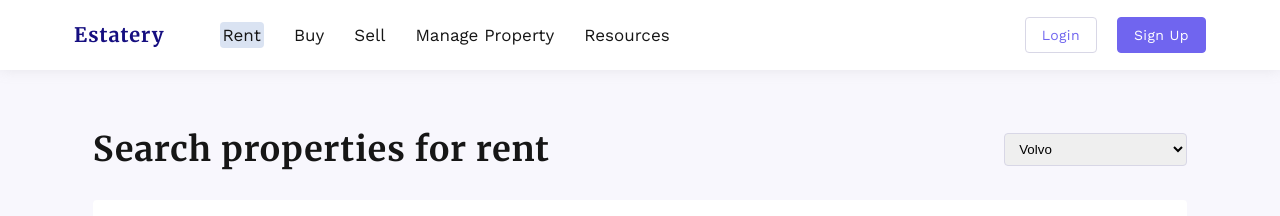
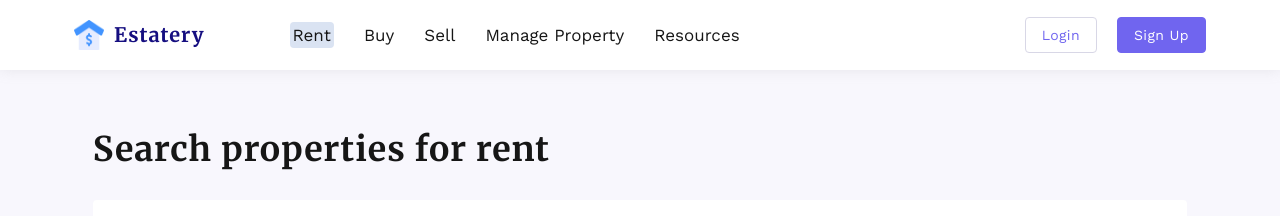
Before and after one commit to NidhiSharma63/Real-Estate-website, a React (Create React App) app: page / in a window 1280 px wide. Shown: the top 216 px of the page. Built offline with nearby package versions, Linux system fonts and the light colour scheme.

Commit message:
favicon and logo added

```diff
--- a/public/index.html
+++ b/public/index.html
@@ -24,7 +24,7 @@
       work correctly both with client-side routing and a non-root public URL.
       Learn how to configure a non-root public URL by running `npm run build`.
     -->
-    <title>React App</title>
+    <title>Estatery || Search Real-State  </title>
   </head>
   <body>
     <noscript>You need to enable JavaScript to run this app.</noscript>
--- a/src/components/Header.jsx
+++ b/src/components/Header.jsx
@@ -2,6 +2,8 @@ import React, { useEffect, useState } from 'react';
 import ListIcon from '@mui/icons-material/List';
 import CloseIcon from '@mui/icons-material/Close';
 import NavButton from './NavButton';
+
+import logo from '../Images/logo.png';
 import {
   Box,
   Typography,
@@ -52,7 +54,15 @@ const Header = () => {
         width:{lg:'90%',md:'95%'}
       }}
       >
-        <Box>
+        <Box
+        display='flex'
+        alignItems='center'
+        gap='1rem'>
+          <Box
+          component='img'
+          src={logo}
+          alt='logo'
+          width='3rem'/>
           <ThemeProvider theme={LogoTypo}>
             <Typography>Estatery</Typography>
           </ThemeProvider>
@@ -64,7 +74,7 @@ const Header = () => {
         gap='3rem'
         className='nav-menu'
         sx={{
-          marginRight:{lg:'30rem',md:'10rem'}
+          marginRight:{lg:'20rem',md:'6rem'}
         }}>
           <ul className='nav-links'>
             <li className='nav-link-active'>rent</li>
--- a/src/components/MainWrapper.jsx
+++ b/src/components/MainWrapper.jsx
@@ -60,13 +60,6 @@ const MainWrapper = () => {
         <ThemeProvider theme={headingTypo}>
           <Typography variant='h1'>Search properties for rent</Typography>
         </ThemeProvider>
-        <select name="cars" className='filter-search-bar'>
-          <option value="" disabled={true}>Search with Search Bar</option>
-          <option value="volvo">Volvo</option>
-          <option value="saab">Saab</option>
-          <option value="opel">Opel</option>
-          <option value="audi">Audi</option>
-        </select>
         </Box>
       {/* top-section end */}
         <Filter setSearchData={setSearchData}/>
--- a/src/css/App.css
+++ b/src/css/App.css
@@ -108,7 +108,7 @@ form select:focus{
     font-size: 1.4rem;
   }
 }
-@media screen and (max-width:760px) {
+@media screen and (max-width:800px) {
   .nav-menu{
     display: none !important;
   }
```
Also changed, not shown: src/Images/logo.png (added), 1 other file (tests, documents, lock files or other folders).
